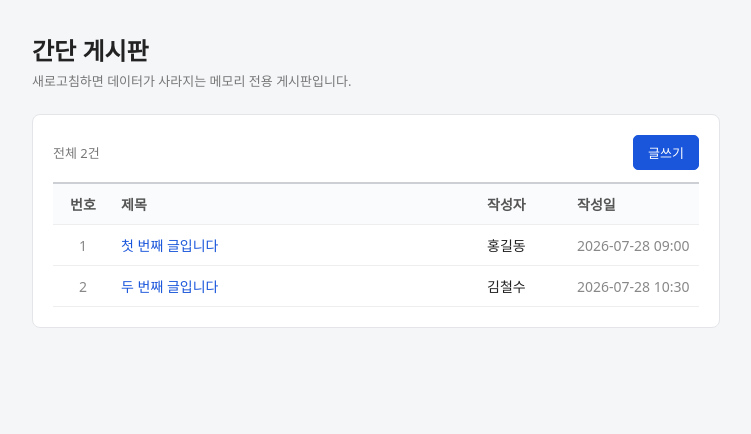
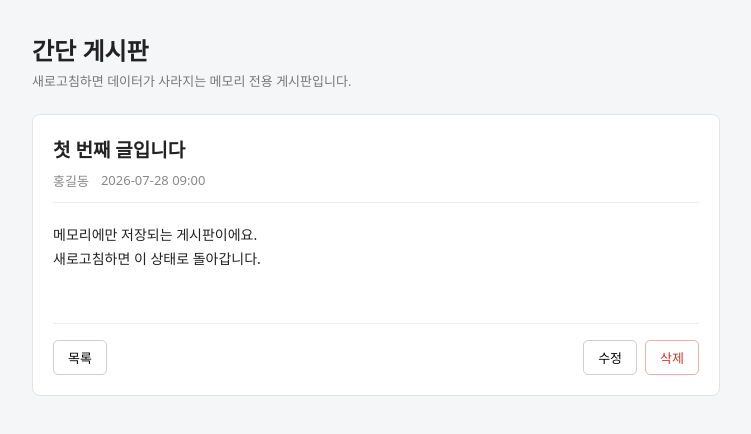
Before and after one commit to bcg-cjpark/gitlab-test, a React (Vite) app: page / in a window 1280 px wide. Both pictures are taken after a click on the button "첫 번째 글입니다". Shown: the top 434 px of the page, without its empty margins (264-1015 px from the left). Built offline with nearby package versions, Linux system fonts and the light colour scheme.

Commit message:
feat: 게시글 상세 보기와 삭제 기능 추가

```diff
--- a/src/App.jsx
+++ b/src/App.jsx
@@ -1,8 +1,28 @@
+import { useState } from 'react'
 import usePosts from './hooks/usePosts'
 import PostList from './components/PostList'
+import PostDetail from './components/PostDetail'
 
 export default function App() {
-  const { posts } = usePosts()
+  const { posts, removePost, getPost } = usePosts()
+  // 'list' | 'detail'
+  const [view, setView] = useState('list')
+  const [selectedId, setSelectedId] = useState(null)
+
+  const goList = () => {
+    setView('list')
+    setSelectedId(null)
+  }
+
+  const goDetail = (id) => {
+    setSelectedId(id)
+    setView('detail')
+  }
+
+  const handleRemove = (id) => {
+    removePost(id)
+    goList()
+  }
 
   return (
     <div className="app">
@@ -11,7 +31,17 @@ export default function App() {
         <p className="desc">새로고침하면 데이터가 사라지는 메모리 전용 게시판입니다.</p>
       </header>
       <main className="app-body">
-        <PostList posts={posts} onSelect={() => {}} onWrite={() => {}} />
+        {view === 'list' && (
+          <PostList posts={posts} onSelect={goDetail} onWrite={() => {}} />
+        )}
+        {view === 'detail' && (
+          <PostDetail
+            post={getPost(selectedId)}
+            onBack={goList}
+            onEdit={() => {}}
+            onRemove={handleRemove}
+          />
+        )}
       </main>
     </div>
   )
--- /dev/null
+++ b/src/components/PostDetail.jsx
@@ -0,0 +1,42 @@
+export default function PostDetail({ post, onBack, onEdit, onRemove }) {
+  if (!post) {
+    return (
+      <div>
+        <p className="empty">삭제되었거나 존재하지 않는 게시글입니다.</p>
+        <button className="btn" onClick={onBack}>
+          목록
+        </button>
+      </div>
+    )
+  }
+
+  const handleRemove = () => {
+    if (window.confirm('이 게시글을 삭제할까요?')) {
+      onRemove(post.id)
+    }
+  }
+
+  return (
+    <div>
+      <h2 className="detail-title">{post.title}</h2>
+      <div className="detail-meta">
+        <span>{post.author}</span>
+        <span>{post.createdAt}</span>
+      </div>
+      <div className="detail-content">{post.content}</div>
+      <div className="actions">
+        <button className="btn" onClick={onBack}>
+          목록
+        </button>
+        <div className="actions-right">
+          <button className="btn" onClick={() => onEdit(post.id)}>
+            수정
+          </button>
+          <button className="btn danger" onClick={handleRemove}>
+            삭제
+          </button>
+        </div>
+      </div>
+    </div>
+  )
+}
--- a/src/index.css
+++ b/src/index.css
@@ -132,3 +132,38 @@ body {
 .btn.danger:hover {
   background: #fdf1f0;
 }
+
+/* 상세 */
+.detail-title {
+  margin: 0 0 8px;
+  font-size: 19px;
+}
+
+.detail-meta {
+  display: flex;
+  gap: 12px;
+  padding-bottom: 12px;
+  border-bottom: 1px solid #eceef0;
+  font-size: 13px;
+  color: #888;
+}
+
+.detail-content {
+  padding: 20px 0;
+  min-height: 120px;
+  font-size: 14px;
+  line-height: 1.7;
+  white-space: pre-wrap;
+}
+
+.actions {
+  display: flex;
+  justify-content: space-between;
+  padding-top: 16px;
+  border-top: 1px solid #eceef0;
+}
+
+.actions-right {
+  display: flex;
+  gap: 8px;
+}
```
